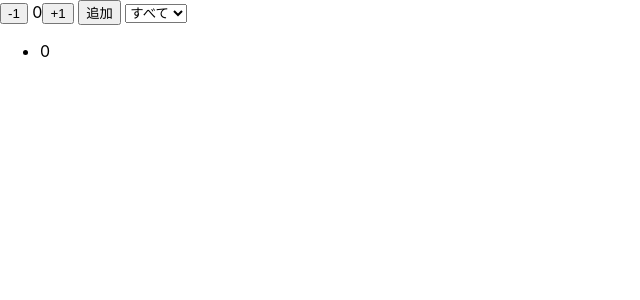
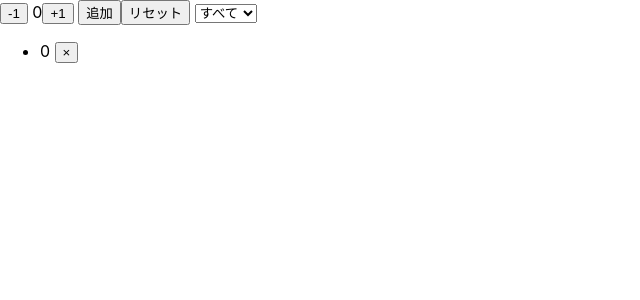
Before and after one commit to shimotsu4431/study-recoil, a React (Create React App) app: page / in a window 1280 px wide. Both pictures are taken after a click on the button "追加". Shown: the top 300 px of the page, without its empty margins (0-640 px from the left). Built offline with nearby package versions, Linux system fonts and the light colour scheme.

Commit message:
add reset

```diff
--- a/src/components/AddNumbers.tsx
+++ b/src/components/AddNumbers.tsx
@@ -21,11 +21,17 @@ const AddNumbers: FC = () => {
     setInputNumber(0)
   }
 
+  const reset = () => {
+    setNumbers([])
+    setInputNumber(0)
+  }
+
   return (
     <>
       <button onClick={decrement}>-1</button> {inputNumber}{""}
       <button onClick={increment}>+1</button> {""}
       <button onClick={addNumber}>追加</button>
+      <button onClick={reset}>リセット</button>
     </>
   )
 }
--- a/src/components/ShowNumbers.tsx
+++ b/src/components/ShowNumbers.tsx
@@ -8,7 +8,7 @@ const ShowNumbers: FC = () => {
   return (
     <ul>
       {numbers.map((number) => {
-        return <li>{number}</li>
+        return <li>{number} <button>×</button></li>
       })}
     </ul>
   )
```
